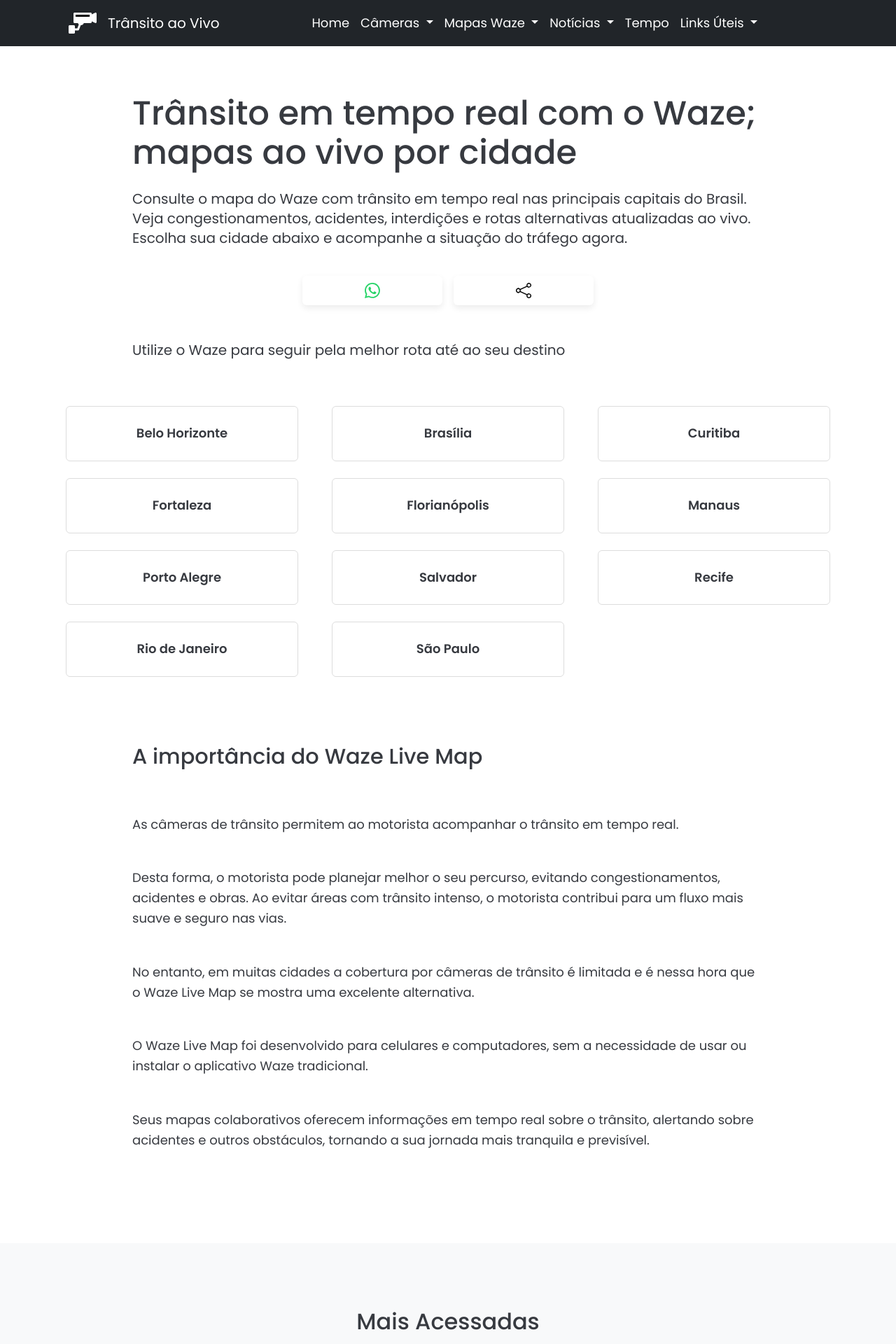
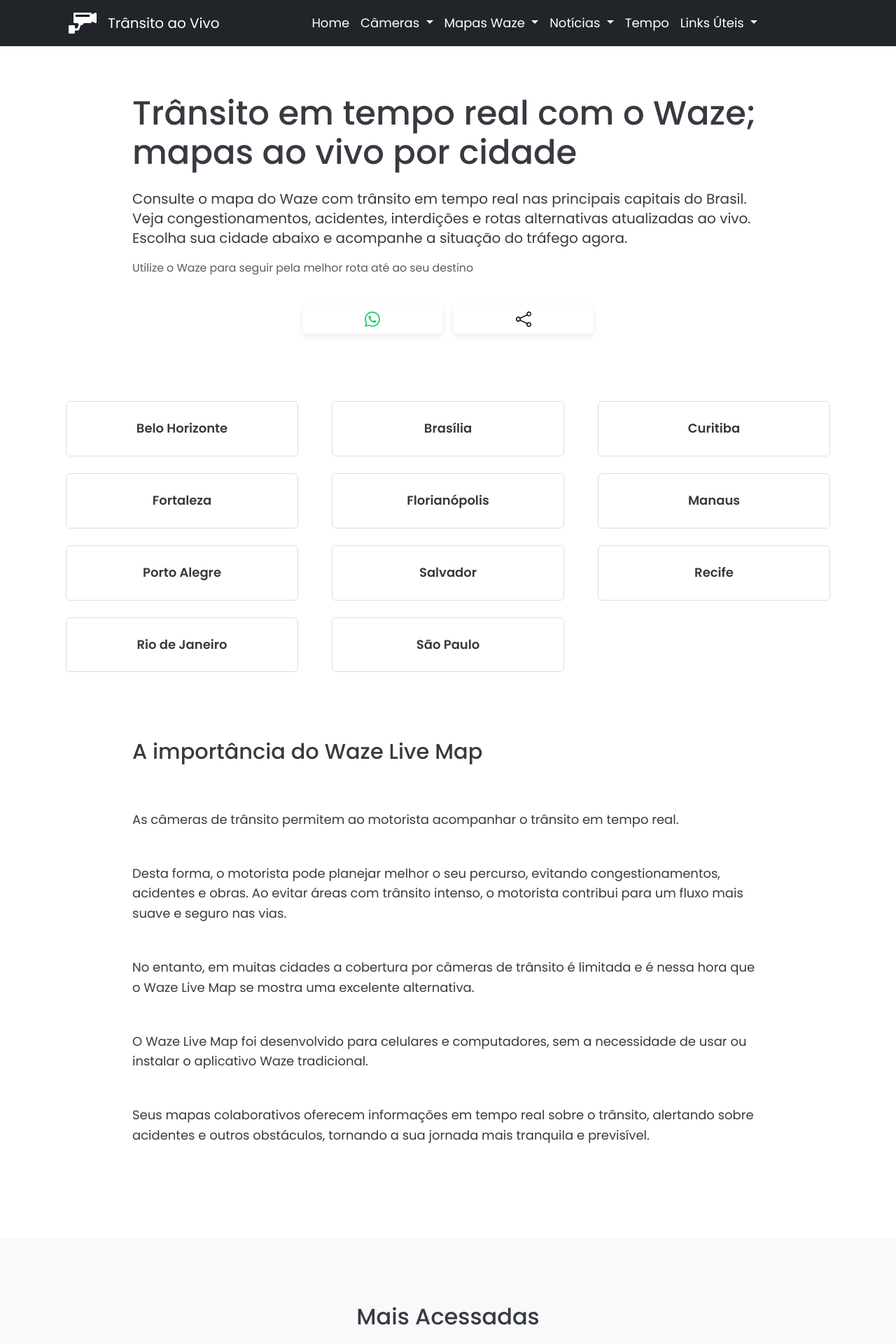
Before and after one commit to Sergio-Damm/transitoaovivo, a Jekyll site: the page built from pages/waze-transito-em-tempo-real/index.html, in a window 1280 px wide. Shown: the top 1920 px of the page at 70% size. Built offline with Jekyll 4.4.1, drawn with Linux system fonts in a browser that asks for light colours; comment, search, counter and statistics services are not loaded.

Commit message:
removed !important from h1, h2, h3, h4, h5, h6 { color: #373a40;

```diff
--- a/css/style.css
+++ b/css/style.css
@@ -8,7 +8,7 @@
 }
 
 h1, h2, h3, h4, h5, h6 {
-color: #373a40 !important;
+color: #373a40;
 }
 
 /* h1 celular */
@@ -115,7 +115,7 @@
 
 .link-externo {
   color: #0000ee;
-  text-decoration: underline;
+  text-decoration: none;
   text-underline-offset: 3px;
 }
 
--- a/index.html
+++ b/index.html
@@ -129,7 +129,7 @@
     <div class="container">
         <div class="row">
             <div class="col-12 mx-auto">
-                <a aria-label="Notícias Autoesporte" class="link-interno" href="https://autoesporte.globo.com/" target="_blank" rel="noopener">
+                <a title="Link para site de terceiros" aria-label="Notícias Autoesporte" class="link-interno" href="https://autoesporte.globo.com/" target="_blank" rel="noopener">
                     <h2 class="fs-2 border-bottom border-2 pb-2 mb-4 text-cerise">Autoesporte - feed</h2>
                 </a>
                 <div id="loading1" class="text-center py-4 text-muted">
@@ -260,7 +260,7 @@
     <div class="container">
         <div class="row">
             <div class="col-12 mx-auto">
-                <a aria-label="Notícias News Motor" class="link-interno" href="https://motor1.uol.com.br/" target="_blank" rel="noopener">
+                <a title="Link para site de terceiros" aria-label="Notícias News Motor" class="link-interno" href="https://motor1.uol.com.br/" target="_blank" rel="noopener">
                     <h2 class="fs-2 border-bottom border-2 pb-2 mb-4 text-cerise">motor1.com - feed</h2>
                 </a>
                 <div id="loading3" class="text-center py-4 text-muted">
--- a/pages/waze-transito-em-tempo-real/index.html
+++ b/pages/waze-transito-em-tempo-real/index.html
@@ -35,7 +35,10 @@
 			<h1 class="h1-title-content">Trânsito em tempo real com o Waze; mapas ao vivo por cidade</h1>
 		</div>
 		<div class="col-12 col-md-10 mx-auto">
-			<p class="h1-subtitle-content mb-4">Consulte o mapa do Waze com trânsito em tempo real nas principais capitais do Brasil. Veja congestionamentos, acidentes, interdições e rotas alternativas atualizadas ao vivo. Escolha sua cidade abaixo e acompanhe a situação do tráfego agora.</p>
+			<p class="h1-subtitle-content">Consulte o mapa do Waze com trânsito em tempo real nas principais capitais do Brasil. Veja congestionamentos, acidentes, interdições e rotas alternativas atualizadas ao vivo. Escolha sua cidade abaixo e acompanhe a situação do tráfego agora.</p>
+		</div>
+		<div class="col-12 col-md-10 mx-auto">
+			<p class="small text-muted mb-4">Utilize o Waze para seguir pela melhor rota até ao seu destino</p>
 		</div>
 	</div>
 </section>
@@ -89,17 +92,7 @@
   	</div>
 </section>
 <!-- ============================================================================================= -->
-<section>
-    <div class="container">
-  		<div class="row">
-        	<div class="col-12 col-md-10 mx-auto mb-5">
-  				<p class="fs-5">Utilize o Waze para seguir pela melhor rota até ao seu destino</p>
-			</div>
-  		</div>
-	</div>
-</section>
-<!-- ============================================================================================= -->
-<section class="mb-5">
+<section class="my-5">
     <div class="container">
 		<div class="row row-cols-1 row-cols-md-3 g-4 text-center">
 
```
